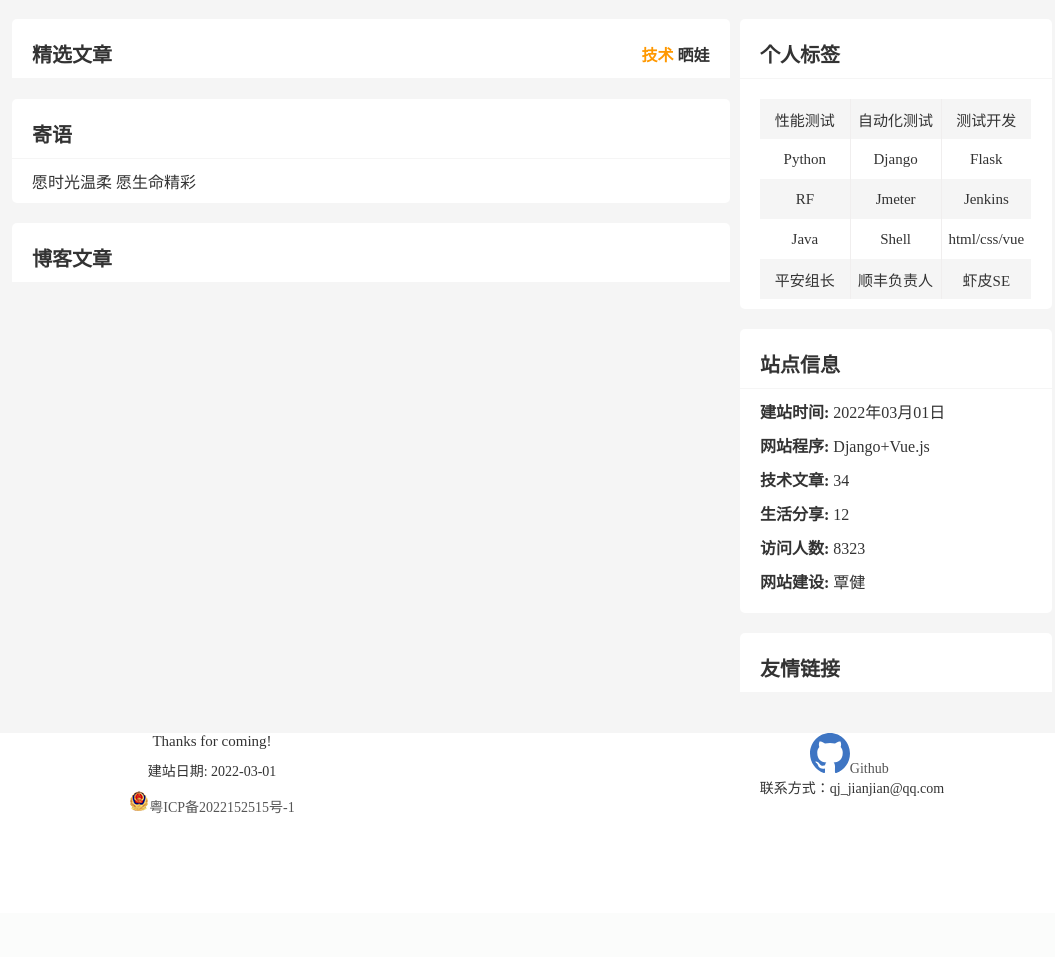
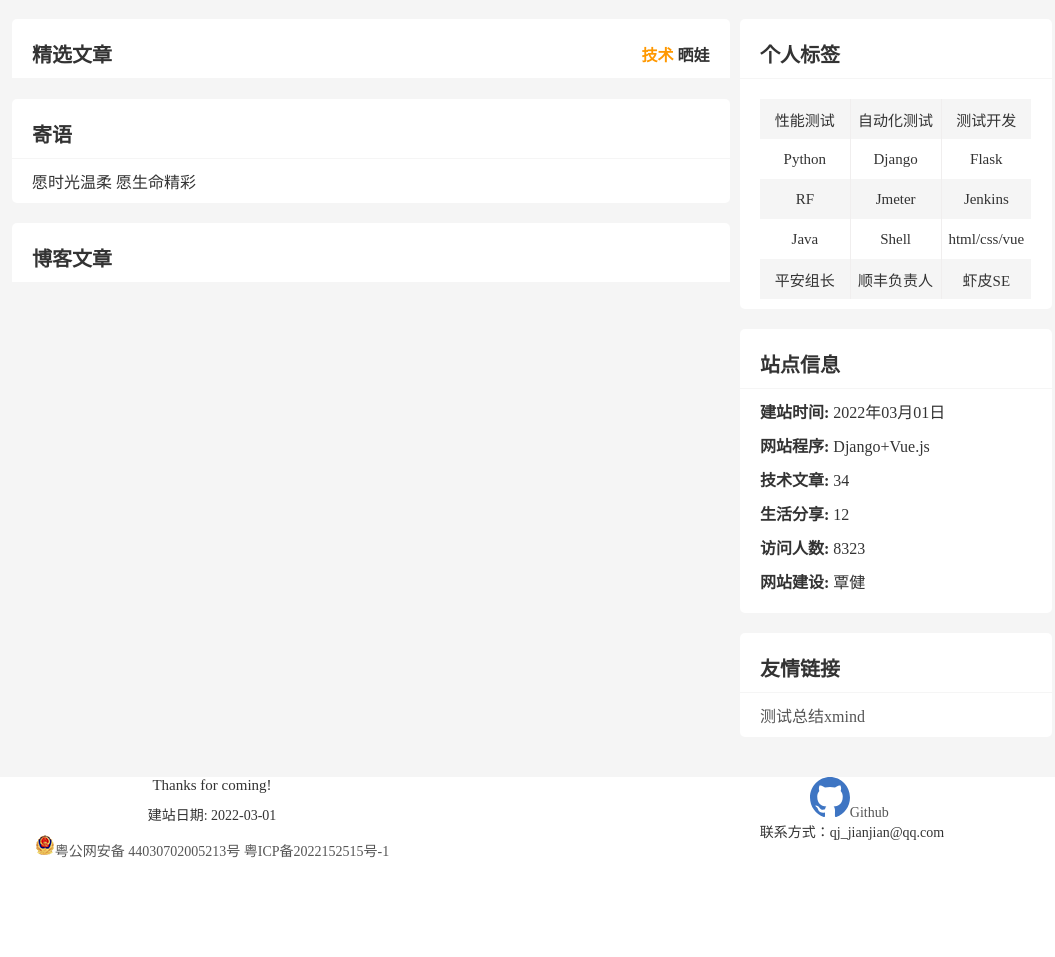
Before and after one commit to QinjianTest/Blog, a Django app: page / in a window 1280 px wide. Shown: the part 701-1658 px from the top of the page, without its empty margins (108-1163 px from the left). Before the commit the page ends 1515 px from the top, so only its background shows below. Run offline with Django 4.2, Linux system fonts and the light colour scheme; data that the repository does not hold is empty.

Commit message:
备案更新

```diff
--- a/templates/index.html
+++ b/templates/index.html
@@ -3,7 +3,7 @@
 {% load my_tag %}
 <head>
     <meta charset="UTF-8">
-    <title>个人经验分享</title>
+    <title>覃见的博客</title>
     <link rel="shortcut icon" href="/static/my/img/favicon.ico"/>
     <link rel="stylesheet" href="/static/my/css/index.css">
     <link rel="stylesheet" href="/static/my/css/reset.css">
@@ -182,9 +182,9 @@
                         <div class="title">
                             <h2>友情链接</h2>
                         </div>
-<!--                        <div class="body">-->
-<!--                            <a href="http://www.fengfengzhidao.com/" target="_blank" >枫枫知道个人博客</a>-->
-<!--                        </div>-->
+                        <div class="body">
+                            <a href="/testxmind" target="_blank" >测试总结xmind</a>
+                        </div>
 
                     </div>
                 </div>
@@ -202,9 +202,8 @@
                 建站日期: 2022-03-01
             </p>
             <p>
-                <a href="https://beian.miit.gov.cn/"><img src="/static/my/img/footer/badges.png" alt="">粤ICP备2022152515号-1</a>
-<!--            <a href=""><img src="/static/my/img/footer/badges.png" alt=""></a>-->
-
+                <a href="https://www.beian.gov.cn/portal/registerSystemInfo?recordcode=44030702005213" target="_blank"><img src="/static/my/img/footer/badges.png" alt="">粤公网安备 44030702005213号</a>
+                <a href="https://beian.miit.gov.cn/" target="_blank">粤ICP备2022152515号-1</a>
             </p>
         </div>
         <div class="right">
```
